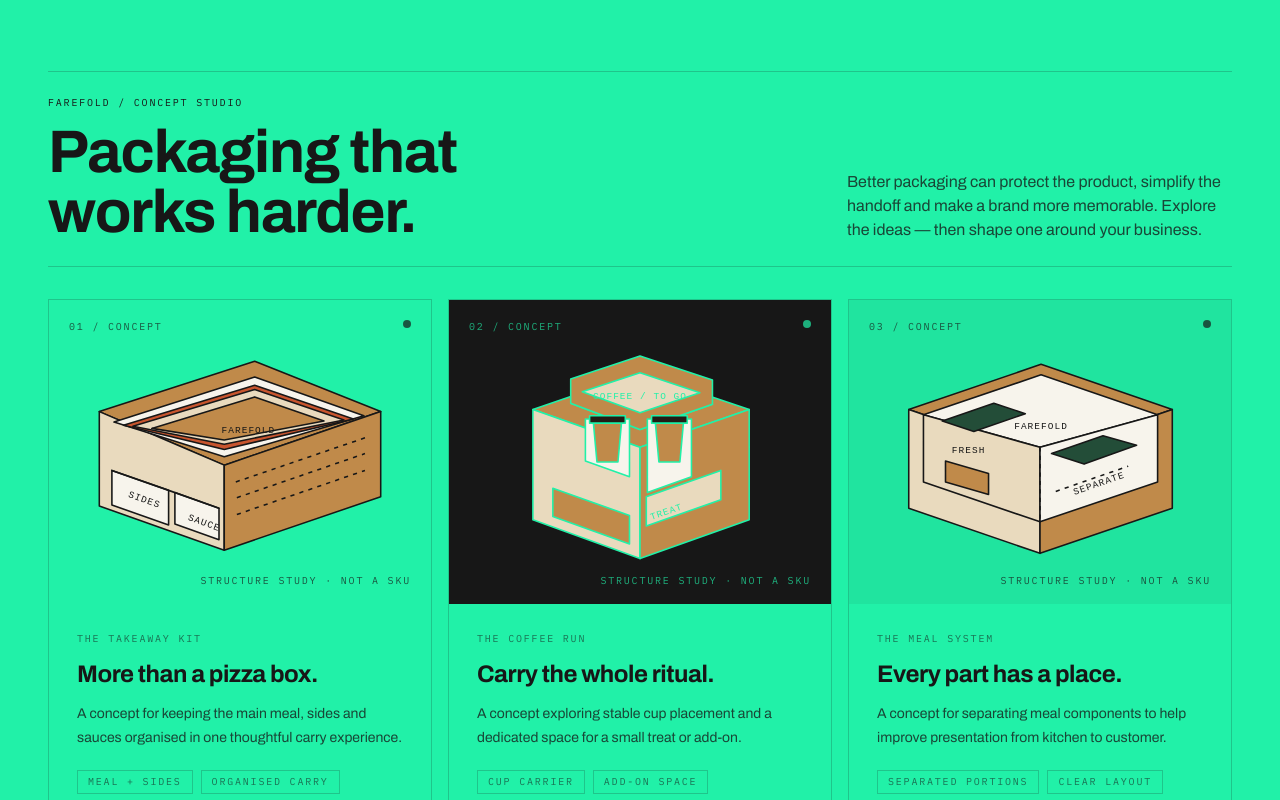
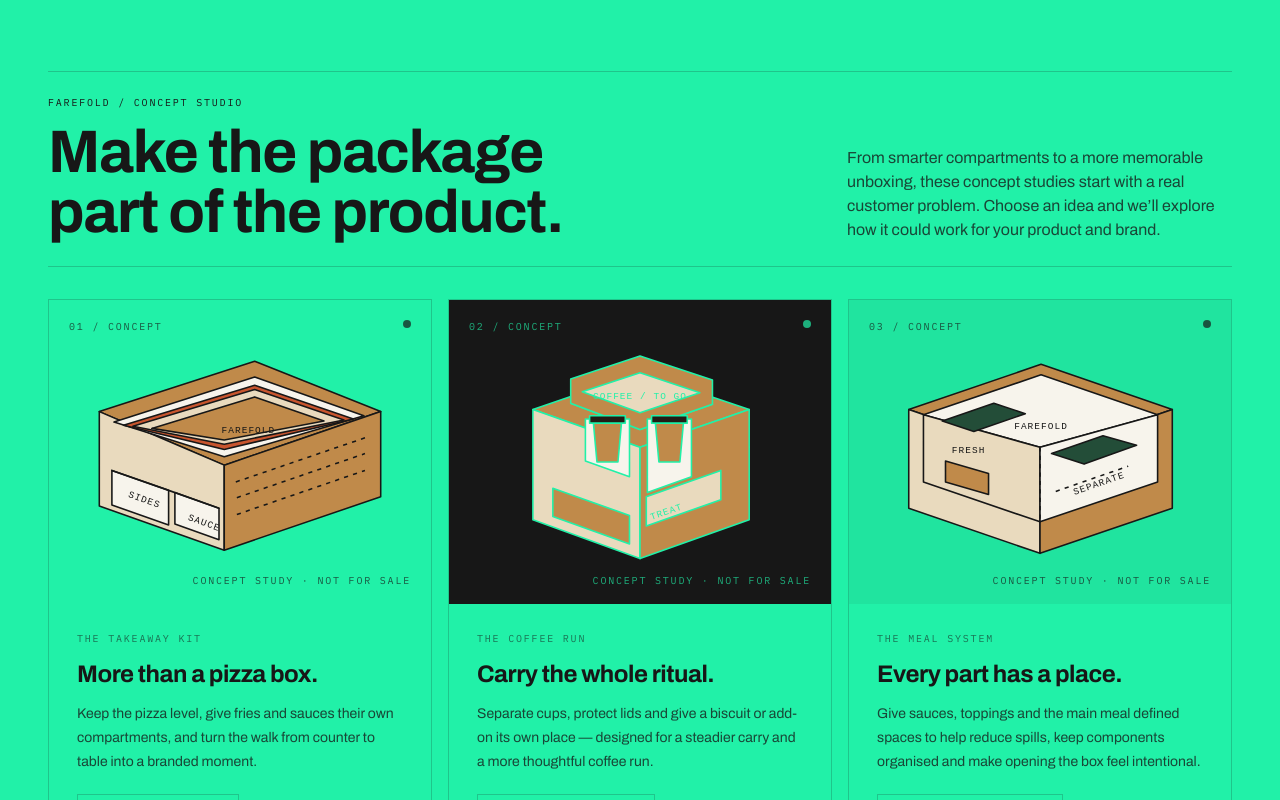
Before and after one commit to dogaranees7-ctrl/farefold, a Next.js app: page / in a window 1280 px wide. Shown: the part 1840-2640 px from the top of the page. Built offline with nearby package versions, Linux system fonts and the light colour scheme.

Commit message:
Make packaging concept studio more problem-solving

```diff
--- a/components/sections/ConceptShowcase.tsx
+++ b/components/sections/ConceptShowcase.tsx
@@ -8,28 +8,28 @@ const concepts = [
     no: "01",
     label: "THE TAKEAWAY KIT",
     title: "More than a pizza box.",
-    detail: "A concept for keeping the main meal, sides and sauces organised in one thoughtful carry experience.",
+    detail: "Keep the pizza level, give fries and sauces their own compartments, and turn the walk from counter to table into a branded moment.",
     className: "bg-page-bg text-page-ink",
     kind: "pizza",
-    tags: ["Meal + sides", "Organised carry", "Brand moment"],
+    tags: ["Separate the sides", "Keep sauces upright", "Built for sharing"],
   },
   {
     no: "02",
     label: "THE COFFEE RUN",
     title: "Carry the whole ritual.",
-    detail: "A concept exploring stable cup placement and a dedicated space for a small treat or add-on.",
+    detail: "Separate cups, protect lids and give a biscuit or add-on its own place — designed for a steadier carry and a more thoughtful coffee run.",
     className: "bg-page-accent text-page-accent-ink",
     kind: "coffee",
-    tags: ["Cup carrier", "Add-on space", "Easy handoff"],
+    tags: ["Secure cup positions", "Room for a treat", "One-hand carry"],
   },
   {
     no: "03",
     label: "THE MEAL SYSTEM",
     title: "Every part has a place.",
-    detail: "A concept for separating meal components to help improve presentation from kitchen to customer.",
+    detail: "Give sauces, toppings and the main meal defined spaces to help reduce spills, keep components organised and make opening the box feel intentional.",
     className: "bg-page-surface text-page-ink",
     kind: "meal",
-    tags: ["Separated portions", "Clear layout", "Brand-ready"],
+    tags: ["Keep components apart", "Reduce messy handoffs", "Designed to open well"],
   },
 ];
 
@@ -118,11 +118,11 @@ export function ConceptShowcase() {
             <div>
               <p className="t-tech-sm text-page-accent">FareFold / Concept studio</p>
               <h2 id="concept-showcase-title" className="t-display-tight mt-3 max-w-[16ch] text-3xl sm:text-5xl lg:text-6xl">
-                Packaging that works harder.
+                Make the package part of the product.
               </h2>
             </div>
             <p className="max-w-[42ch] text-sm leading-6 text-page-ink-soft sm:text-base">
-              Better packaging can protect the product, simplify the handoff and make a brand more memorable. Explore the ideas — then shape one around your business.
+              From smarter compartments to a more memorable unboxing, these concept studies start with a real customer problem. Choose an idea and we’ll explore how it could work for your product and brand.
             </p>
           </div>
         </Reveal>
@@ -137,7 +137,7 @@ export function ConceptShowcase() {
                   <div className="w-full max-w-[21rem] transition-transform duration-500 group-hover:scale-[1.035]">
                     <PackageSketch kind={concept.kind} />
                   </div>
-                  <span className="absolute bottom-4 right-5 t-tech-sm opacity-70">STRUCTURE STUDY · NOT A SKU</span>
+                  <span className="absolute bottom-4 right-5 t-tech-sm opacity-70">CONCEPT STUDY · NOT FOR SALE</span>
                 </div>
                 <div className="flex flex-1 flex-col p-6 sm:p-7">
                   <p className="t-tech-sm text-page-ink-mute">{concept.label}</p>
```
